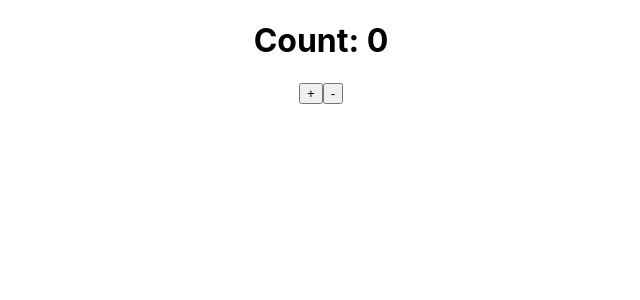
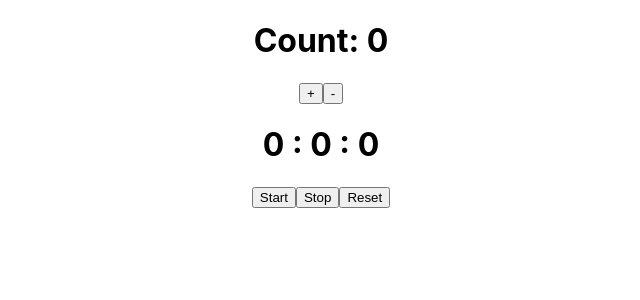
Before and after one commit to whj768702/RxJS, a React (Create React App) app in the folder src/react-demo/: page / in a window 1280 px wide. Shown: the top 300 px of the page, without its empty margins (319-959 px from the left). Built offline with nearby package versions, Linux system fonts and the light colour scheme.

Commit message:
高阶组件。

```diff
--- a/src/react-demo/src/App.js
+++ b/src/react-demo/src/App.js
@@ -1,11 +1,13 @@
 import React from 'react';
 import './App.css';
 import Counter from './Counter.js';
+import StopWatch from './StopWatch';
 
 function App() {
   return (
     <div className="App">
-      <Counter/>
+      <Counter />
+      <StopWatch />
     </div>
   );
 }
--- a/src/react-demo/src/Counter.js
+++ b/src/react-demo/src/Counter.js
@@ -1,6 +1,7 @@
 import React, { useState } from 'react';
-import { Subject } from 'rxjs';
+import { Subject, from } from 'rxjs';
 import { scan } from "rxjs/operators";
+import CounterView from './CounterView.js';
 
 function Counter () {
   let [count, setCount] = useState(0);
@@ -16,11 +17,5 @@ function Counter () {
     />
   );
 }
-const CounterView = ({ count, onIncrement, onDecrement }) => (
-  <div>
-    <h1>Count: {count}</h1>
-    <button onClick={onIncrement}>+</button>
-    <button onClick={onDecrement}>-</button>
-  </div>
-);
+
 export default Counter;
--- /dev/null
+++ b/src/react-demo/src/CounterView.js
@@ -0,0 +1,11 @@
+import React from 'react';
+
+const CounterView = ({ count, onIncrement, onDecrement }) => (
+  <div>
+    <h1>Count: {count}</h1>
+    <button onClick={onIncrement}>+</button>
+    <button onClick={onDecrement}>-</button>
+  </div>
+);
+
+export default CounterView;
--- /dev/null
+++ b/src/react-demo/src/StopWatch.js
@@ -0,0 +1,59 @@
+import React from 'react';
+import observe from "./hoc";
+import { Subject, interval, empty, of, throwError, BehaviorSubject } from "rxjs";
+import { switchMap, timeInterval, scan, merge, map } from "rxjs/operators";
+
+const StopWatchView = ({milliseconds, onStart, onStop, onReset}) => {
+  return (
+    <div>
+      <h1>{ms2Time(milliseconds)}</h1>
+      <button onClick={onStart}>Start</button>
+      <button onClick={onStop}>Stop</button>
+      <button onClick={onReset}>Reset</button>
+    </div>
+  );
+}
+
+const ms2Time = (milliseconds) => {
+  let ms = parseInt(milliseconds % 1000, 10);
+  let seconds = parseInt((milliseconds / 1000) %60, 10);
+  let minutes = parseInt((milliseconds / (1000 * 60)) % 60, 10);
+  let hours = parseInt(milliseconds / (1000 * 60 * 60), 10);
+
+  return `${hours} : ${minutes} : ${seconds}`;
+}
+
+const StopWatch = observe(
+  StopWatchView,
+  () => {
+    const button = new Subject();
+
+    const time$ = button.pipe(switchMap(value => {
+      switch(value) {
+        case 'start': {
+          return interval(10).pipe(timeInterval(), scan((result, ti) => result + ti.interval, 0));
+        }
+        case 'stop': {
+          return empty();
+        }
+        case 'reset': {
+          return of(0);
+        }
+        default: {
+          return throwError('invalid value: ', value);
+        }
+      }
+    }));
+
+    const StopWatch = new BehaviorSubject(0);
+    return StopWatch.pipe(merge(time$), map(value => ({
+      milliseconds: value,
+      onStop: () => button.next('stop'),
+      onStart: () => button.next('start'),
+      onReset: () => button.next('reset')
+    })));
+  },
+  0
+);
+
+export default StopWatch;
--- /dev/null
+++ b/src/react-demo/src/hoc.js
@@ -0,0 +1,23 @@
+import React from 'react';
+
+const observe = (WrappedComponent, observableFactory, defaultState) => {
+  return class extends React.Component {
+    constructor() {
+      super(...arguments);
+      this.props$ = observableFactory(this.props, this.state);
+      this.state = defaultState;
+    }
+
+    render() {
+      return <WrappedComponent {...this.props} {...this.state}/>
+    }
+    componentWillUnmount() {
+      this.subscription.unsubsribe();
+    }
+    componentDidMount() {
+      this.subscription = this.props$.subscribe(value => this.setState(value));
+    }
+  };
+};
+
+export default observe;
```
Also changed, not shown: src/react-demo/src/hocCounter.js (added, +19 -0 lines), src/react-demo/src/logo.svg (deleted).
